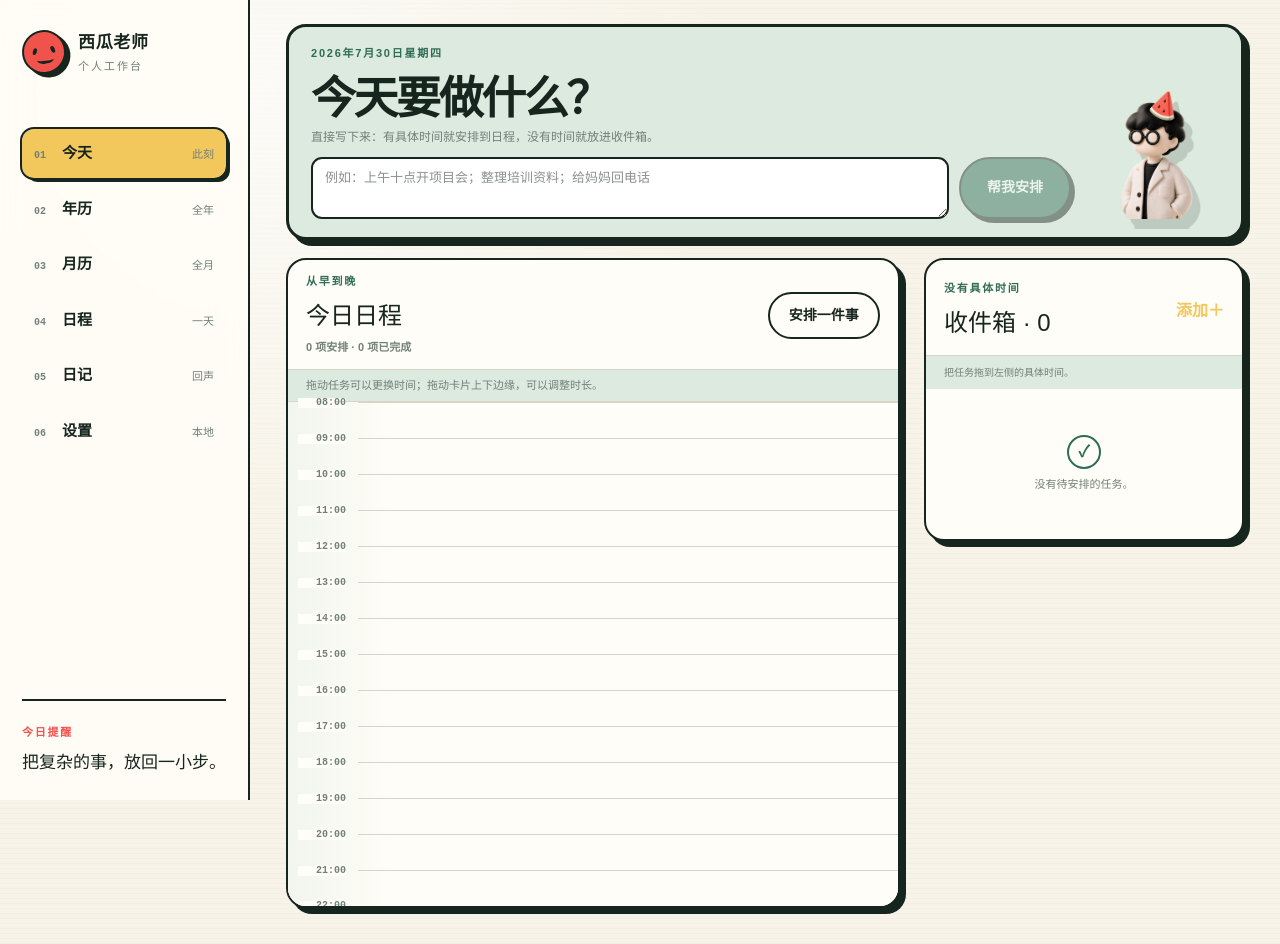
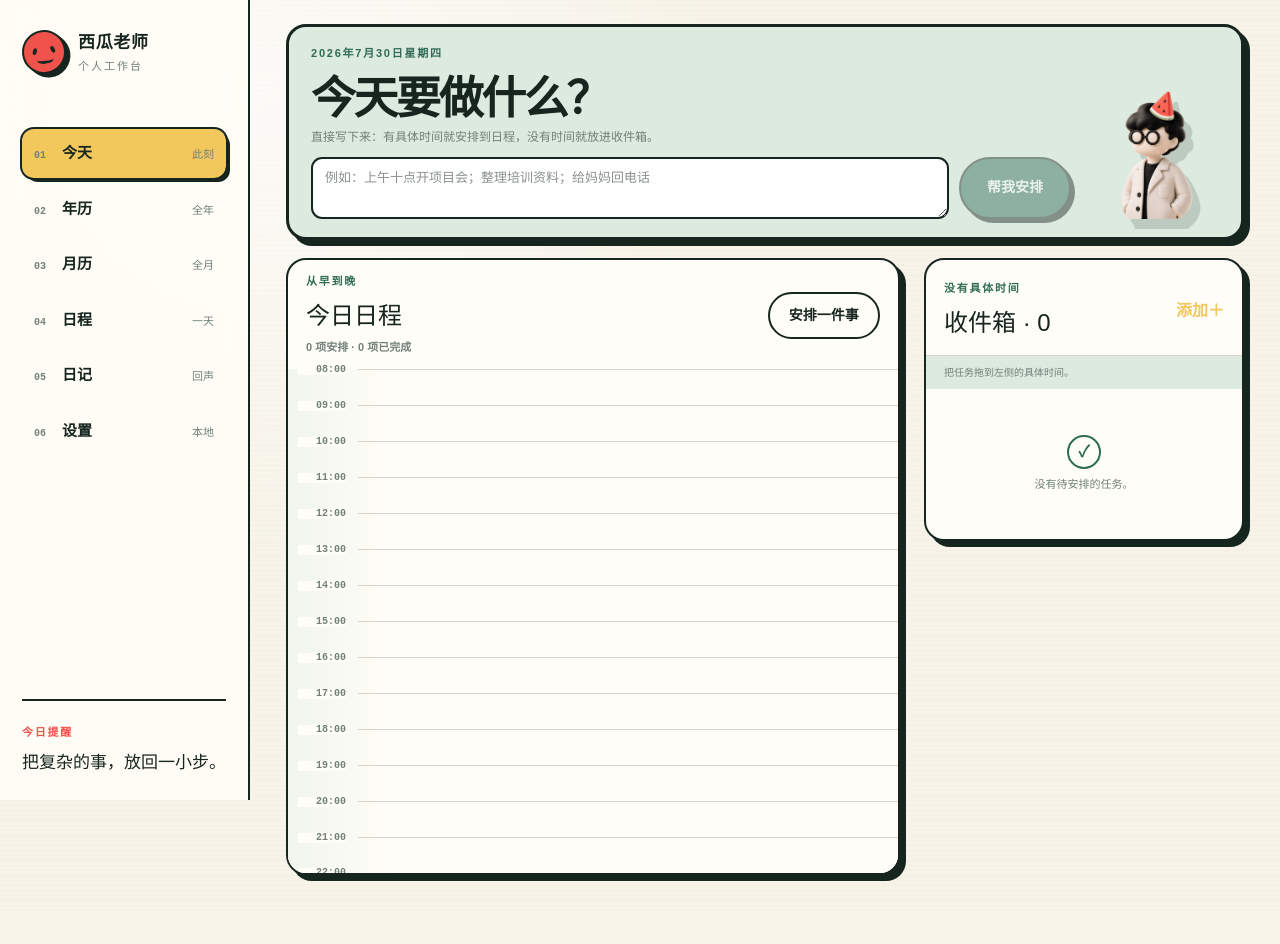
Before and after one commit to jamesjone1989/xiguagongzuotai-wangye, a Next.js app: page / in a window 1280 px wide. After the commit the page ends 911 px from the top, so only its background shows below. Built offline with nearby package versions, Linux system fonts and the light colour scheme; a web font is replaced by a local one.

Commit message:
simplify schedule task cards

```diff
--- a/app/globals.css
+++ b/app/globals.css
@@ -475,16 +475,6 @@ h2 {
   font-weight: 700;
 }
 
-.planner-hint {
-  margin: 0;
-  border-top: 1px solid var(--line);
-  border-bottom: 1px solid var(--line);
-  background: var(--sage);
-  padding: 7px 18px;
-  color: var(--muted);
-  font-size: 11px;
-}
-
 .day-planner-scroll {
   max-height: none;
   overflow: visible;
@@ -568,22 +558,16 @@ h2 {
 .schedule-block-content {
   display: grid;
   min-width: 0;
-  gap: 2px;
-  padding: 5px 68px 4px 9px;
+  padding: 5px 54px 4px 9px;
 }
 
 .schedule-block-content strong {
   overflow: hidden;
-  font-size: 15px;
-  font-weight: 900;
+  font-size: 13px;
+  font-weight: 800;
   line-height: 1.3;
   text-overflow: ellipsis;
   white-space: nowrap;
-}
-
-.schedule-block-content span {
-  color: var(--muted);
-  font: 800 10px/1.25 ui-monospace, monospace;
 }
 
 .schedule-block-actions {
@@ -597,24 +581,22 @@ h2 {
 
 .schedule-block-actions button {
   display: grid;
-  width: 24px;
-  height: 24px;
+  width: 22px;
+  height: 22px;
   place-items: center;
   border: 0;
   border-radius: 6px;
   background: rgb(255 255 255 / 70%);
   padding: 0;
   cursor: pointer;
+  font-size: 11px;
+  font-weight: 900;
+}
+
+.schedule-block-actions button:first-child {
+  border: 1px solid var(--green);
+  color: var(--green);
   font-size: 12px;
-  font-weight: 900;
-}
-
-.schedule-block-actions button:first-child {
-  width: 30px;
-  height: 30px;
-  border: 1.5px solid var(--green);
-  color: var(--green);
-  font-size: 17px;
 }
 
 .resize-handle {
@@ -2716,10 +2698,6 @@ h2 {
     font-size: 11px;
   }
 
-  .planner-hint {
-    padding: 8px 16px;
-  }
-
   .day-planner-scroll {
     max-height: none;
     overflow: auto;
--- a/app/page.tsx
+++ b/app/page.tsx
@@ -826,9 +826,6 @@ export default function Home() {
               安排一件事
             </button>
           </header>
-          <p className="planner-hint">
-            拖动任务可以更换时间；拖动卡片上下边缘，可以调整时长。
-          </p>
           <div className="day-planner-scroll">
             <div
               className="today-hour-grid"
@@ -889,9 +886,6 @@ export default function Home() {
                         />
                         <div className="schedule-block-content">
                           <strong title={task.title}>{task.title}</strong>
-                          <span>
-                            {task.start}–{task.end || minutesToTime(startMinutes + 60)}
-                          </span>
                         </div>
                         <div className="schedule-block-actions">
                           <button
```
Also changed, not shown: 1 other file (tests, documents, lock files or other folders).
